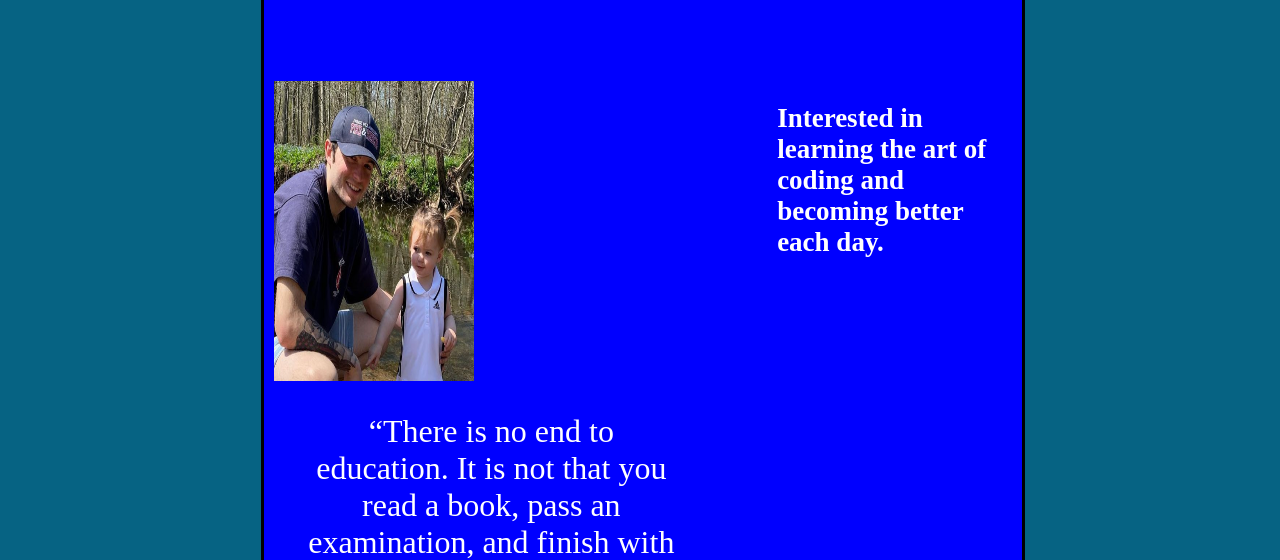
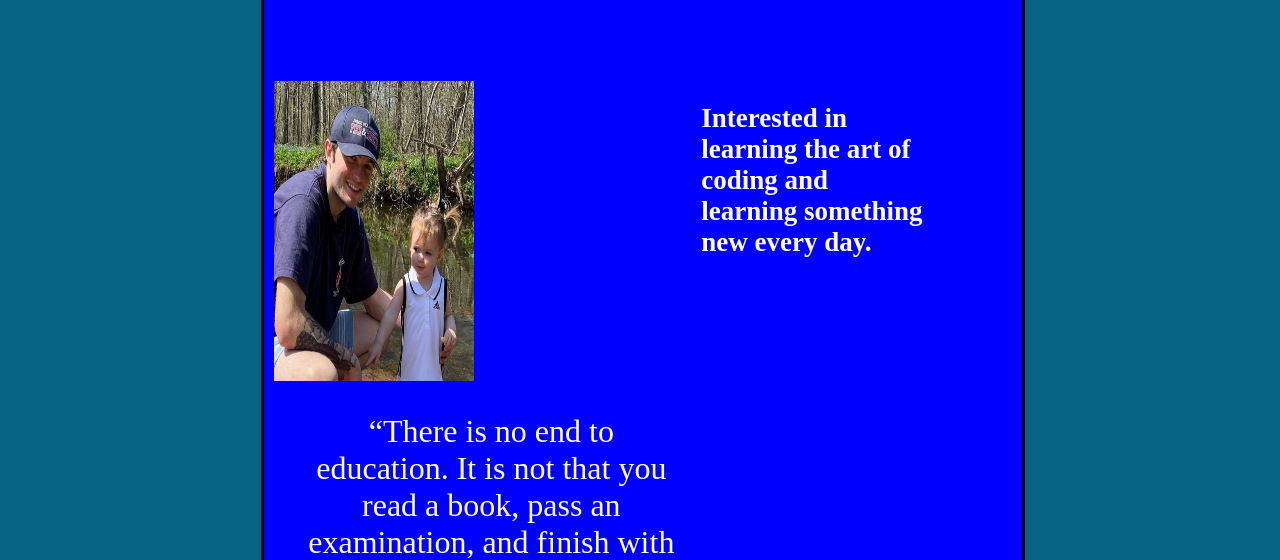
Before and after one commit to Ryanmullins18/Block9, a plain HTML site: page index.html in a window 1280 px wide. Shown: the part 158-718 px from the top of the page. Drawn offline with Linux system fonts and the light colour scheme.

Commit message:
final-edits

```diff
--- a/index.html
+++ b/index.html
@@ -27,7 +27,7 @@
                     width=200px;
                     height=300px; style="float: left;">
                     <div class="paragraph1" style="display: inline-block;">
-                        <h2 style="display: inline-block;">Interested in learning the art of coding and becoming better each day.</h2>
+                        <h2 style="display: inline-block;">Interested in learning the art of coding and learning something new every day.</h2>
                     </div>
                 </div>
             </div>
--- a/style.css
+++ b/style.css
@@ -28,7 +28,7 @@ body {
 }
 .paragraph1 {
     width: 30%;
-    padding-left: 20%;
+    padding-left: 10%;
     margin-bottom: 50px;
     font-size: large;
     margin-left: 20%;
@@ -38,7 +38,6 @@ body {
     padding-left: 10px;
     margin-top: 10%;
     width: 100%;
-
 }
 footer {
     text-align: center;
```
